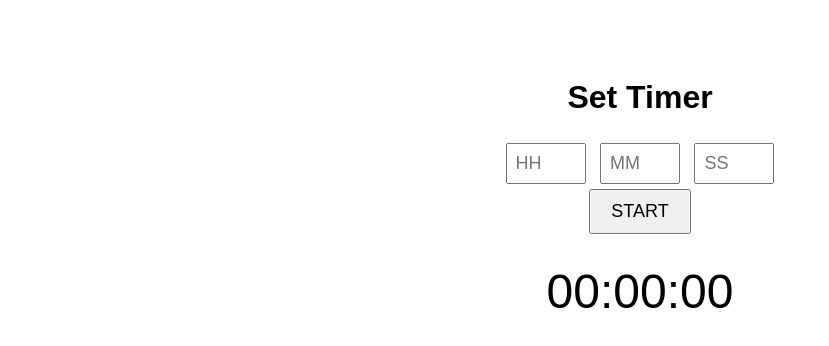
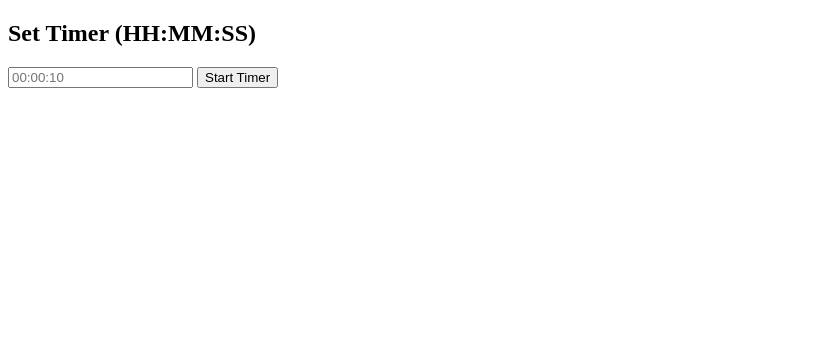
Before and after one commit to AldiWebsite013/WebAl, a plain HTML site: page index.html in a window 1280 px wide. Shown: the whole page, without its empty margins (0-829 px from the left). Drawn offline with Linux system fonts and the light colour scheme.

Commit message:
Update index.html

```diff
--- a/index.html
+++ b/index.html
@@ -1,101 +1,36 @@
 <!DOCTYPE html>
 <html lang="en">
 <head>
-  <meta charset="UTF-8">
-  <title>Timer Countdown</title>
-  <style>
-    body {
-      font-family: sans-serif;
-      text-align: center;
-      padding-top: 50px;
-    }
-    input {
-      width: 60px;
-      padding: 8px;
-      margin: 5px;
-      font-size: 18px;
-    }
-    button {
-      padding: 10px 20px;
-      font-size: 18px;
-    }
-    #timerDisplay {
-      font-size: 48px;
-      margin-top: 30px;
-    }
-  </style>
+<meta charset="UTF-8" />
+<title>Timer Controller</title>
 </head>
 <body>
-
-  <h1>Set Timer</h1>
-
-  <div>
-    <input type="number" id="hours" placeholder="HH" min="0">
-    <input type="number" id="minutes" placeholder="MM" min="0" max="59">
-    <input type="number" id="seconds" placeholder="SS" min="0" max="59">
-  </div>
-
-  <button onclick="startTimer()">START</button>
-
-  <div id="timerDisplay">00:00:00</div>
+<h2>Set Timer (HH:MM:SS)</h2>
+<input type="text" id="timeInput" placeholder="00:00:10" />
+<button onclick="setTimer()">Start Timer</button>
+<p id="result"></p>
 
 <script>
-    let countdownInterval;
-
-    function formatTime(h, m, s) {
-      return [h, m, s].map(unit => String(unit).padStart(2, '0')).join(":");
-    }
-
-    function updateTimerDisplay(totalSeconds) {
-      const hrs = Math.floor(totalSeconds / 3600);
-      const mins = Math.floor((totalSeconds % 3600) / 60);
-      const secs = totalSeconds % 60;
-      document.getElementById("timerDisplay").textContent = formatTime(hrs, mins, secs);
-    }
-
-    function startTimer() {
-      const hrs = parseInt(document.getElementById("hours").value) || 0;
-      const mins = parseInt(document.getElementById("minutes").value) || 0;
-      const secs = parseInt(document.getElementById("seconds").value) || 0;
-
-      const totalSeconds = hrs * 3600 + mins * 60 + secs;
-      if (totalSeconds <= 0) {
-        alert("Masukkan waktu yang valid!");
+async function setTimer() {
+  const timeStr = document.getElementById("timeInput").value;
+  if (!timeStr.match(/^\d{2}:\d{2}:\d{2}$/)) {
+    alert("Format harus HH:MM:SS");
     return;
   }
-
-      const endTime = Date.now() + totalSeconds * 1000;
-      localStorage.setItem("timer_end", endTime);
-
-      runCountdown();
+  try {
+    const response = await fetch(`https://your-vps-domain-or-ip:5000/set_timer?time=${timeStr}`, {
+      method: "POST"
+    });
+    const data = await response.json();
+    if (response.ok) {
+      document.getElementById("result").textContent = data.message;
+    } else {
+      document.getElementById("result").textContent = data.error;
     }
-
-    function runCountdown() {
-      clearInterval(countdownInterval);
-
-      countdownInterval = setInterval(() => {
-        const endTime = parseInt(localStorage.getItem("timer_end"));
-        const remaining = Math.floor((endTime - Date.now()) / 1000);
-
-        if (remaining <= 0) {
-          clearInterval(countdownInterval);
-          localStorage.removeItem("timer_end");
-          updateTimerDisplay(0);
-          alert("⏰ Waktu Habis!");
-        } else {
-          updateTimerDisplay(remaining);
+  } catch (e) {
+    document.getElementById("result").textContent = "Gagal koneksi ke backend";
   }
-      }, 1000);
 }
-
-    // Cek apakah timer masih berjalan saat halaman dibuka
-    window.onload = () => {
-      const endTime = parseInt(localStorage.getItem("timer_end"));
-      if (endTime && endTime > Date.now()) {
-        runCountdown();
-      }
-    };
 </script>
-
 </body>
 </html>
```
Lines whose indentation alone changed are shown as unchanged.
